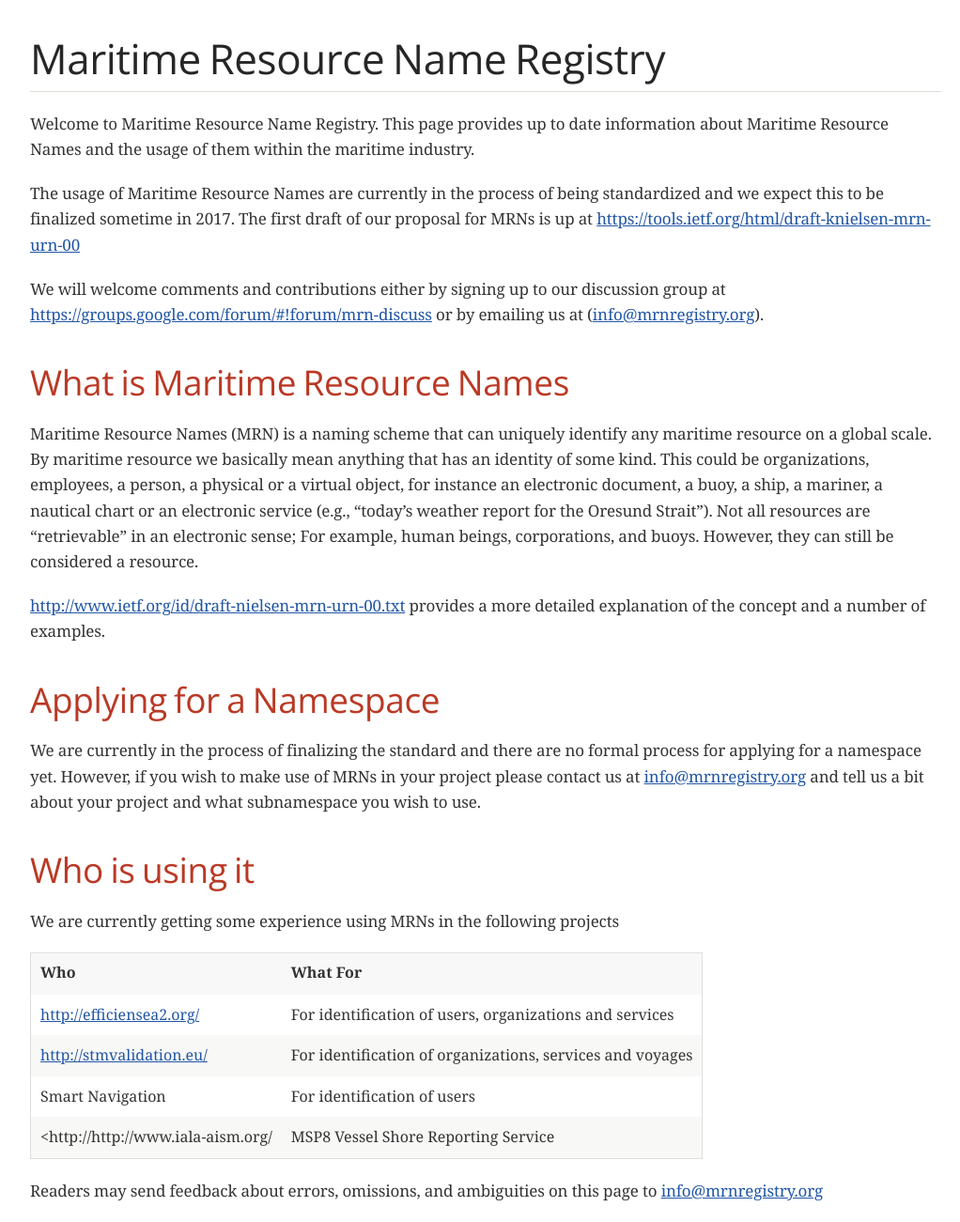
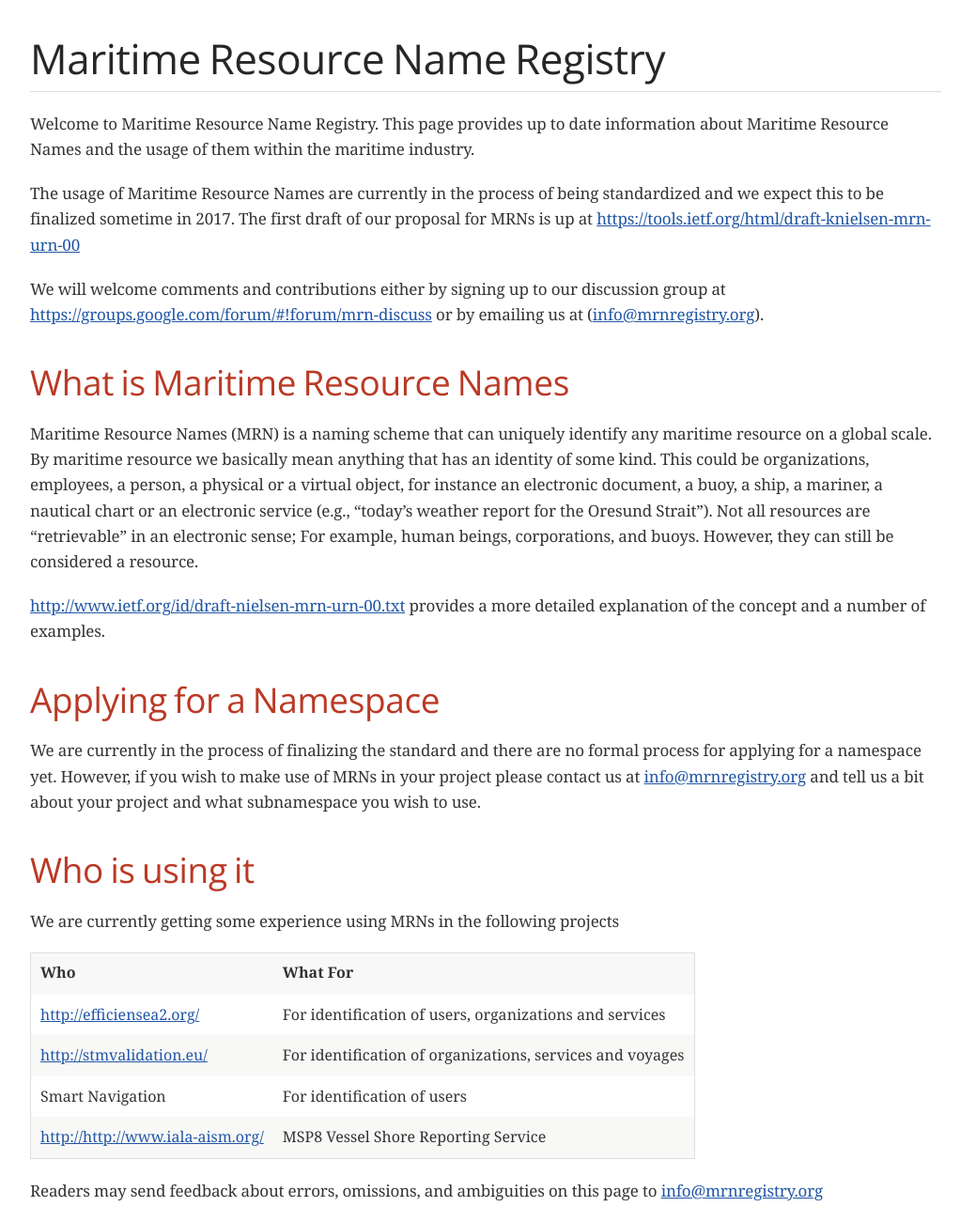
Before and after one commit to dma-dk/www.mrnregistry.org, a Jekyll site: the page built from index.md, in a window 1280 px wide. Shown: the whole page at 94% size, without its empty margins (123-1145 px from the left). Built offline with Jekyll 4.4.1, drawn with Linux system fonts in a browser that asks for light colours; some web fonts are replaced; our own code applies the rules of GitHub Pages for plain Markdown files.

```diff
--- a/index.md
+++ b/index.md
@@ -21,11 +21,11 @@ However, if you wish to make use of MRNs in your project please contact us at <i
 ## Who is using it
 We are currently getting some experience using MRNs in the following projects
 
-| Who                               | What For                                                  |
-|-----------------------------------|-----------------------------------------------------------|
-| <http://efficiensea2.org/>        | For identification of users, organizations and services   |
-| <http://stmvalidation.eu/>        | For identification of organizations, services and voyages |
-| Smart Navigation                  | For identification of users                               |
-| <http://http://www.iala-aism.org/ | MSP8 Vessel Shore Reporting Service                       |
+| Who                                | What For                                                  |
+|------------------------------------|-----------------------------------------------------------|
+| <http://efficiensea2.org/>         | For identification of users, organizations and services   |
+| <http://stmvalidation.eu/>         | For identification of organizations, services and voyages |
+| Smart Navigation                   | For identification of users                               |
+| <http://http://www.iala-aism.org/> | MSP8 Vessel Shore Reporting Service                       |
 
 Readers may send feedback about errors, omissions, and ambiguities on this page to <info@mrnregistry.org>
```
